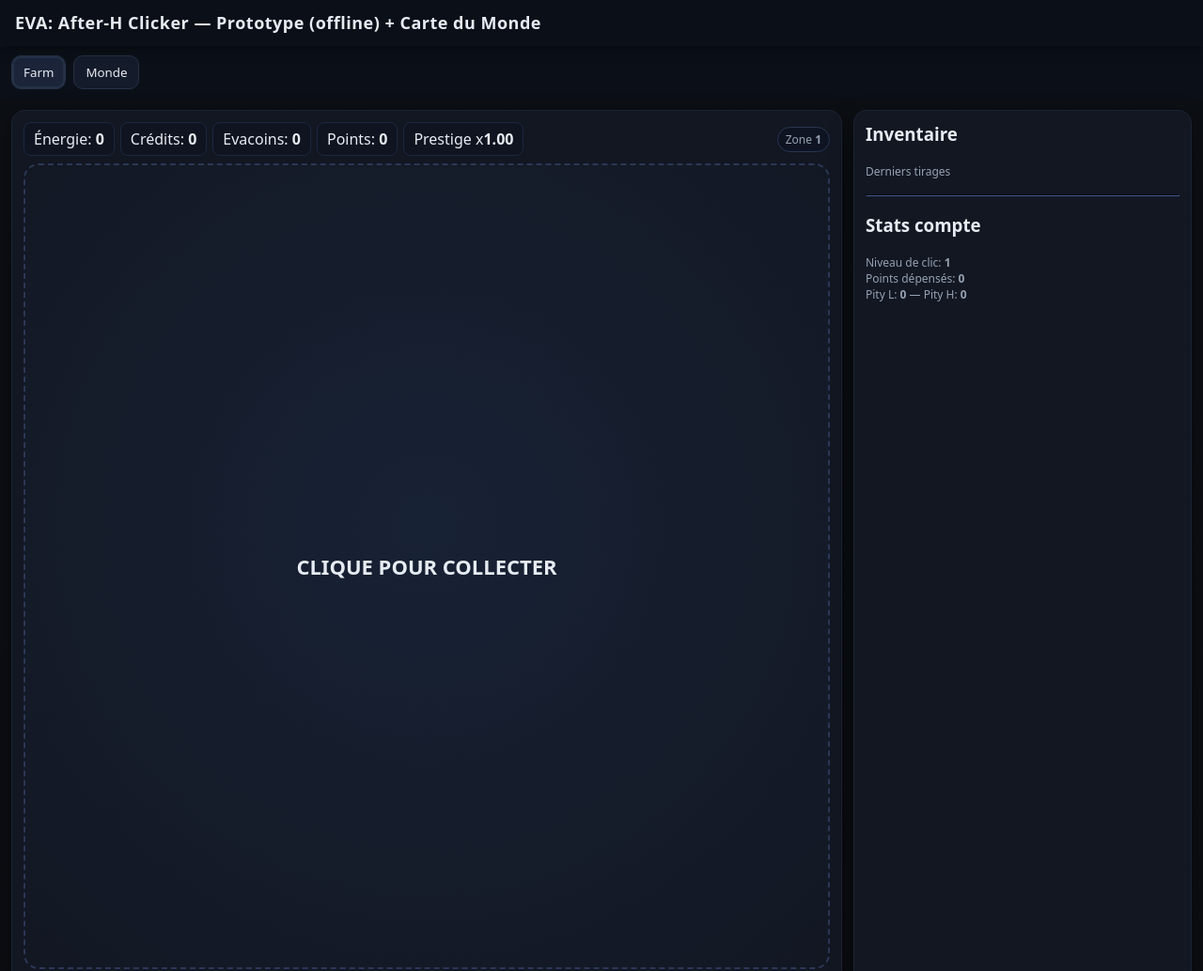
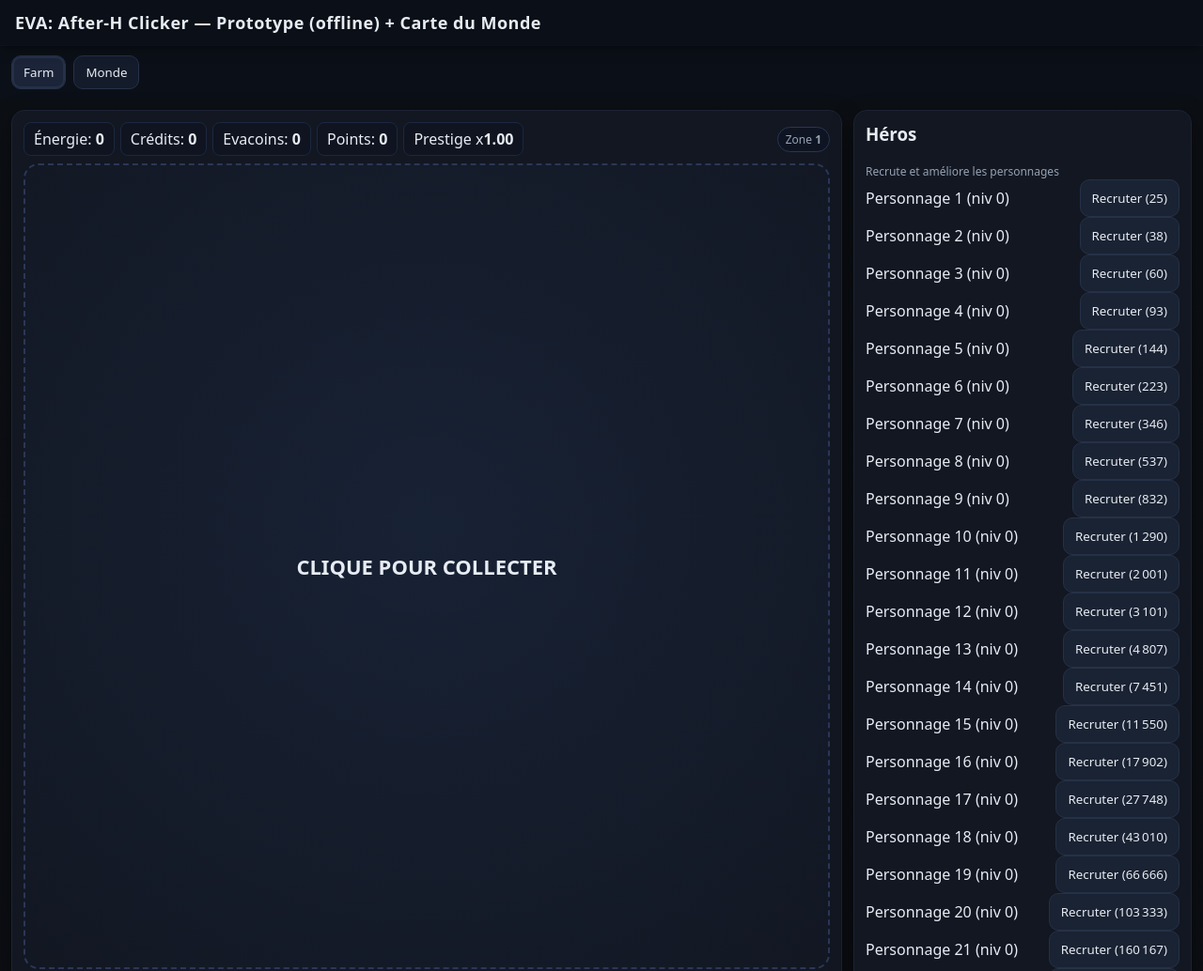
Before and after one commit to nandonovan/EVA-CLIKER, a plain HTML site: page index.html in a window 1280 px wide. Shown: the top 1034 px of the page at 94% size. Drawn offline with Linux system fonts and the light colour scheme.

Commit message:
feat: add initial hero roster

```diff
--- a/index.html
+++ b/index.html
@@ -106,7 +106,11 @@
         </section>
 
         <aside class="card">
-          <h3 style="margin-top:0">Inventaire</h3>
+          <h3 style="margin-top:0">Héros</h3>
+          <div class="tiny">Recrute et améliore les personnages</div>
+          <div id="heroes"></div>
+          <hr style="border-color:#1e2940" />
+          <h3>Inventaire</h3>
           <div class="tiny">Derniers tirages</div>
           <ul id="inventory"></ul>
           <hr style="border-color:#1e2940" />
@@ -152,11 +156,20 @@
   const $ = sel => document.querySelector(sel);
   const log = msg => { const el = document.createElement('div'); el.textContent = `• ${msg}`; $('#log').prepend(el); };
 
+  const heroes = Array.from({length:52}, (_,i)=>({
+    id: i+1,
+    name: `Personnage ${i+1}`,
+    level: 0,
+    baseCost: 25 * Math.pow(1.55, i),
+    baseDamage: 5 * Math.pow(1.4, i)
+  }));
+
   const state = {
     energy: 0, credits: 0, evacoins: 0, points: 0,
     zone: 1, clickLevel: 1, prestigeMult: 1,
     totalSpentPoints: 0, pityLegendary: 0, pityHolo: 0,
     inventory: [],
+    heroes,
     // Monde
     biomes: [
       {id:1, name:'Laboratoire (Scientifiques)', start:1, end:10},
@@ -180,6 +193,7 @@
   function zoneCost(L){ return 150 * Math.pow(L, 1.35); }
   function clickBase(L){ return 1.0 * Math.pow(L, 0.9); }
   function upgradeCost(lvl){ return 50 * Math.pow(lvl, 1.15); }
+  function heroCost(h){ return Math.floor(h.baseCost * Math.pow(1.15, h.level)); }
 
   // UI refresh (Farm)
   function refreshFarm(){
@@ -199,6 +213,24 @@
       li.textContent = `${it.type} — ${it.rarity}`;
       li.className = `pill rar-${it.rarityCode}`;
       inv.appendChild(li);
+    });
+
+    const hl = $('#heroes');
+    hl.innerHTML = '';
+    state.heroes.forEach(h=>{
+      const row = document.createElement('div');
+      row.className = 'row';
+      row.style.justifyContent = 'space-between';
+      const label = document.createElement('span');
+      label.textContent = `${h.name} (niv ${h.level})`;
+      const btn = document.createElement('button');
+      btn.className = 'btn';
+      const cost = heroCost(h);
+      btn.textContent = h.level ? `Améliorer (${fmt(cost)})` : `Recruter (${fmt(cost)})`;
+      btn.addEventListener('click', ()=>{
+        if(state.credits >= cost){ state.credits -= cost; h.level++; refreshFarm(); save(); }
+      });
+      row.appendChild(label); row.appendChild(btn); hl.appendChild(row);
     });
   }
 
```
